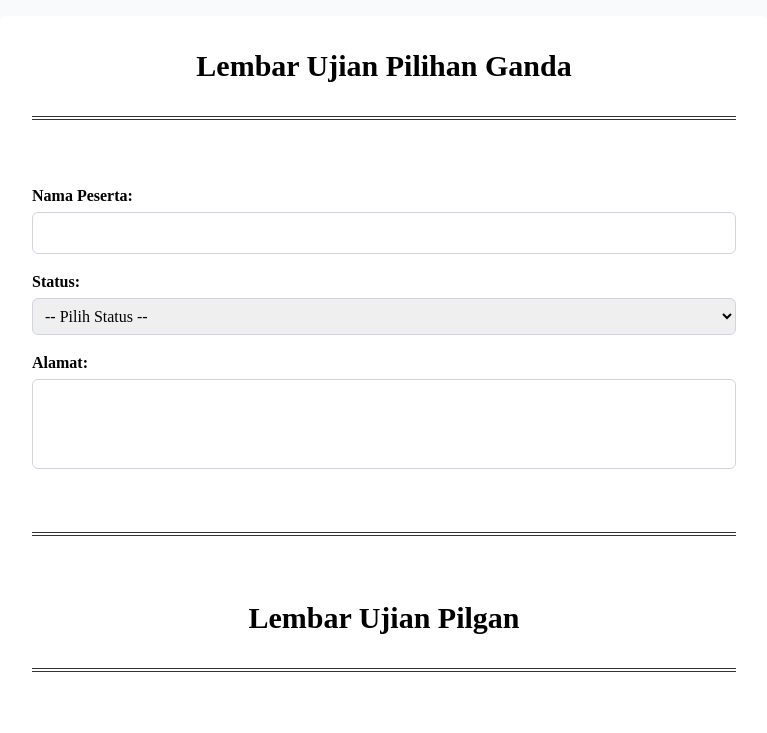
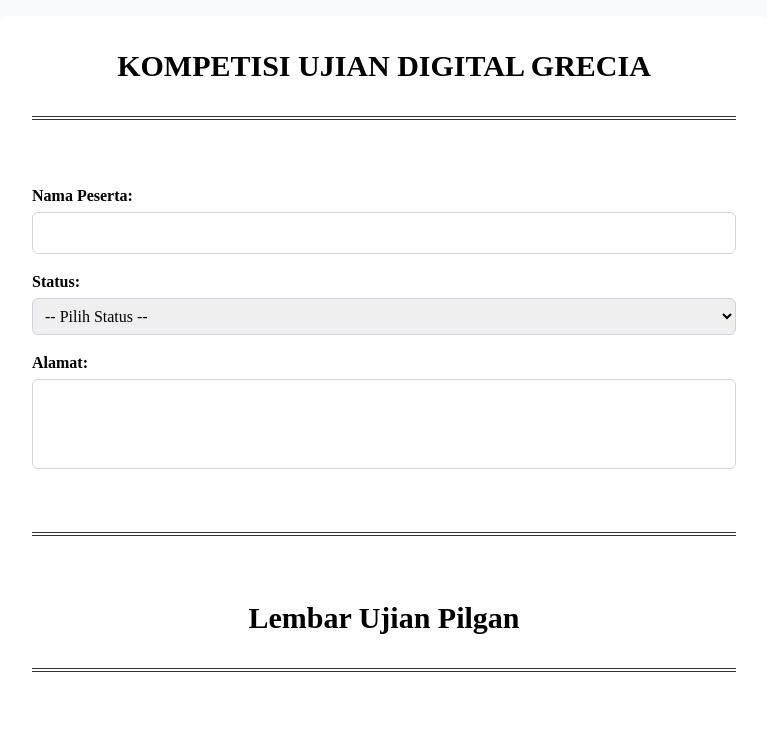
Before and after one commit to FGD-11/soal-grecia, a plain HTML site: page index.html in a window 1280 px wide. Shown: the top 733 px of the page, without its empty margins (256-1023 px from the left). Drawn offline with nearby package versions, Linux system fonts and the light colour scheme.

Commit message:
Update index.html

```diff
--- a/index.html
+++ b/index.html
@@ -78,7 +78,7 @@
     class="max-w-3xl mx-auto bg-white p-5 sm:p-8 shadow-lg rounded-md"
   >
     <!-- Identitas -->
-    <h2 class="text-2xl sm:text-3xl font-bold text-center mb-6">Lembar Ujian Pilihan Ganda</h2>
+    <h2 class="text-2xl sm:text-3xl font-bold text-center mb-6">KOMPETISI UJIAN DIGITAL GRECIA</h2>
 
     <div class="page-break"></div>
 
```
